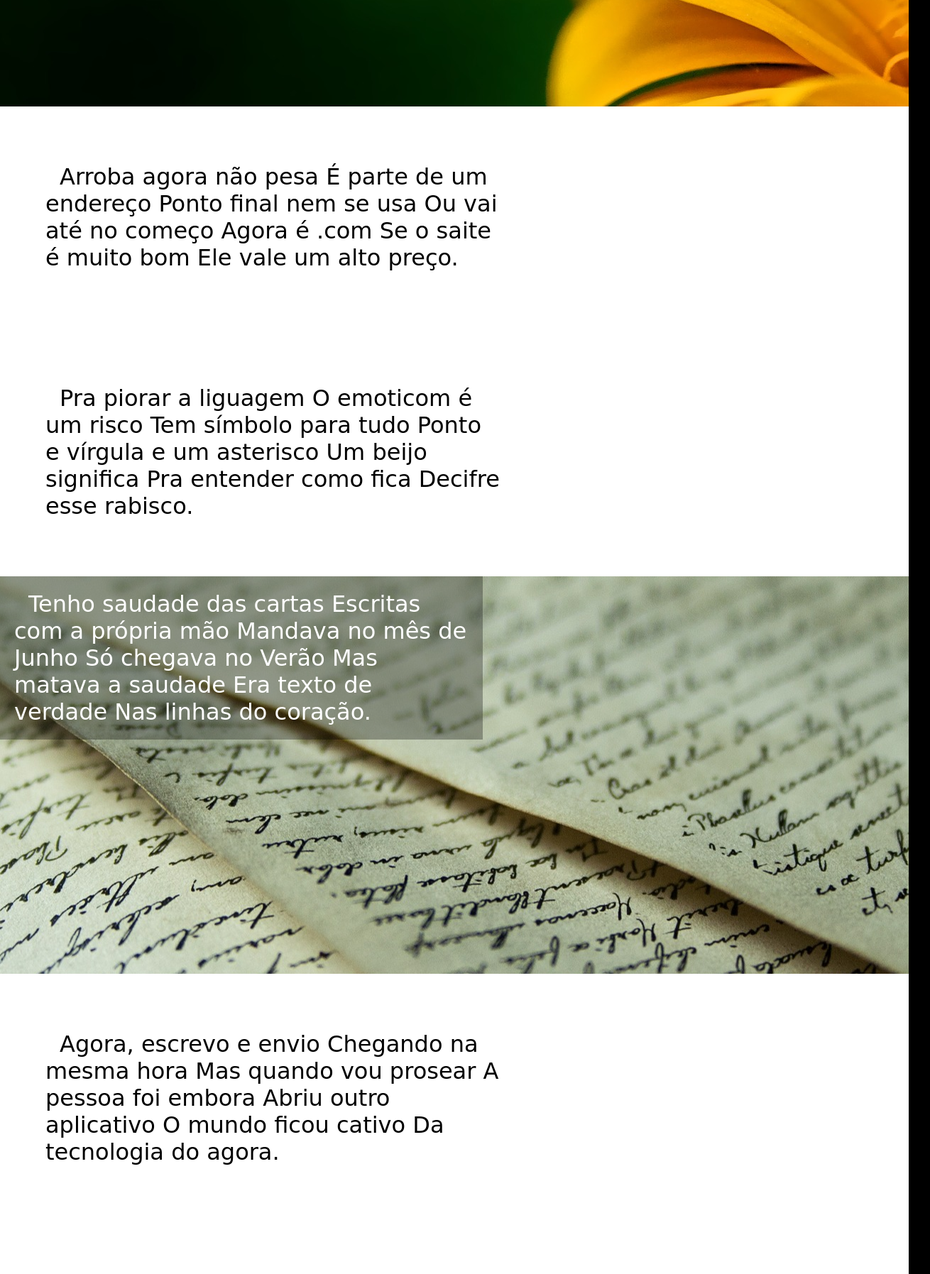
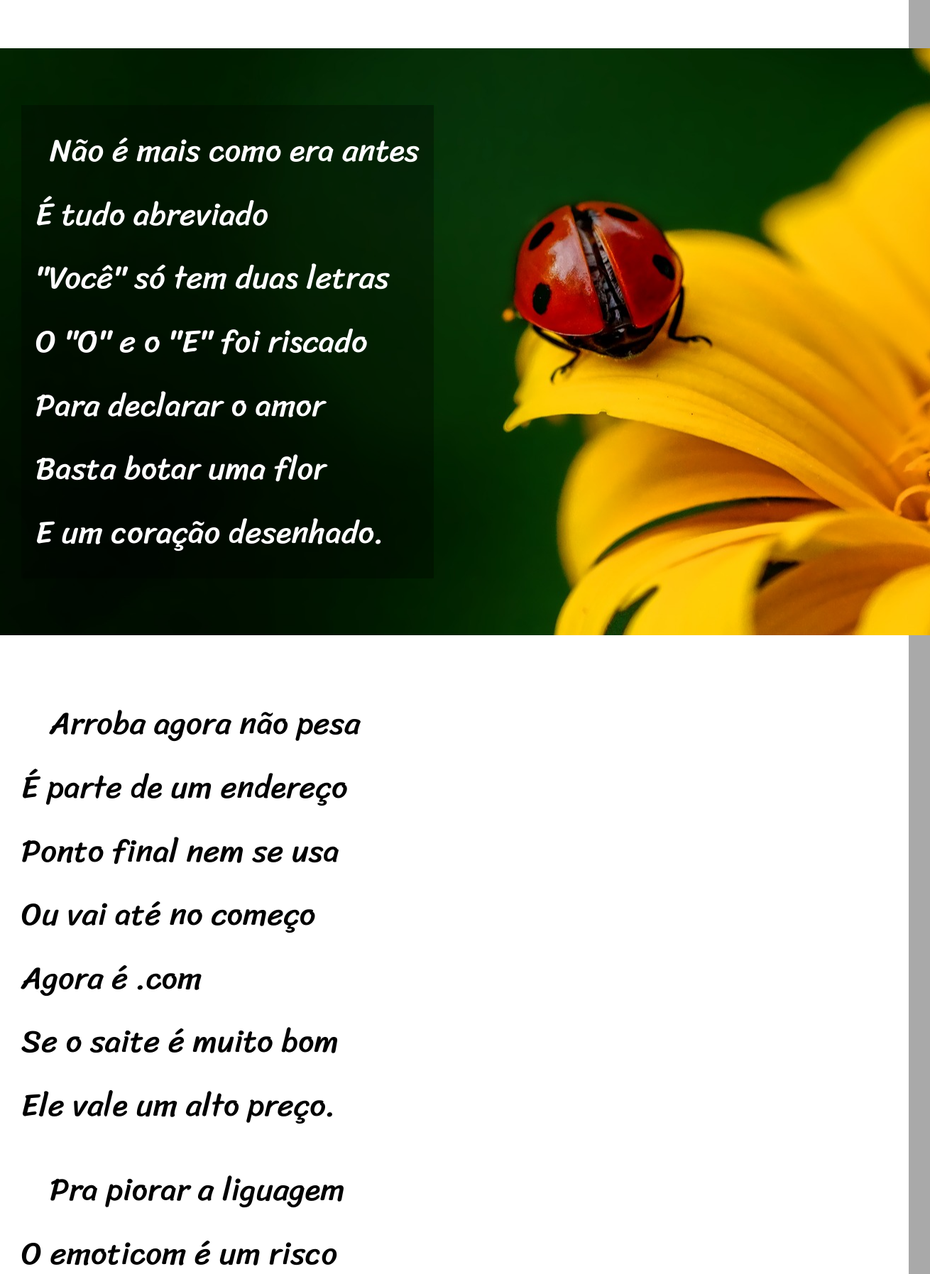
Before and after one commit to Luiz-felixxx/projeto-cordel, a plain HTML site: page index.html in a window 1280 px wide. Shown: the part 1005-2800 px from the top of the page at 71% size, 1310 px wide, since content can reach past the window. Drawn offline with Linux system fonts and the light colour scheme.

Commit message:
atualização

```diff
--- a/index.html
+++ b/index.html
@@ -7,7 +7,6 @@
     <title>Projeto Cordel</title>
 </head>
 <body>
-    <main>
     <header>
         <h1>Cordel Moderno</h1>
         <p>Por <strong><a href="https://www.recantodasletras.com.br/poesias/3186743" target="_blank">Milton Duarte</a></strong></p>
@@ -28,33 +27,33 @@
 
     <section class="imagem01">
             <p>
-                    Não é mais como era antes
-                    É tudo abreviado
-                    "Você" só tem duas letras
-                    O "O" e o "E" foi riscado
-                    Para declarar o amor
-                    Basta botar uma flor
+                Não é mais como era antes <br>
+                É tudo abreviado <br>
+                "Você" só tem duas letras <br>
+                O "O" e o "E" foi riscado <br>
+                Para declarar o amor <br>
+                Basta botar uma flor <br>
                 E um coração desenhado.
             </p>
     </section>
 
     <section class="normal">
         <p>
-                Arroba agora não pesa
-                É parte de um endereço
-                Ponto final nem se usa
-                Ou vai até no começo
-                Agora é .com
-                Se o saite é muito bom
+            Arroba agora não pesa <br>
+            É parte de um endereço <br>
+            Ponto final nem se usa <br>
+            Ou vai até no começo <br>
+            Agora é .com <br>
+            Se o saite é muito bom <br>
             Ele vale um alto preço.
         </p>
         <p>
-                Pra piorar a liguagem
-                O emoticom é um risco
-                Tem símbolo para tudo
-                Ponto e vírgula e um asterisco
-                Um beijo significa
-                Pra entender como fica
+            Pra piorar a liguagem <br>
+            O emoticom é um risco <br>
+            Tem símbolo para tudo <br>
+            Ponto e vírgula e um asterisco <br>
+            Um beijo significa <br>
+            Pra entender como fica <br>
             Decifre esse rabisco.
         </p>
     </section>
@@ -62,40 +61,39 @@
     <section class="imagem02">
 
             <p>
-                    Tenho saudade das cartas
-                    Escritas com a própria mão
-                    Mandava no mês de Junho
-                    Só chegava no Verão
-                    Mas matava a saudade
-                    Era texto de verdade
+                Tenho saudade das cartas <br>
+                Escritas com a própria mão <br>
+                Mandava no mês de Junho <br>
+                Só chegava no Verão <br>
+                Mas matava a saudade <br>
+                Era texto de verdade <br>
                 Nas linhas do coração.
             </p>
     </section>
 
     <section class="normal">
         <p>
-                Agora, escrevo e envio
-                Chegando na mesma hora
-                Mas quando vou prosear
-                A pessoa foi embora
-                Abriu outro aplicativo
-                O mundo ficou cativo
+            Agora, escrevo e envio <br>
+            Chegando na mesma hora <br>
+            Mas quando vou prosear <br>
+            A pessoa foi embora <br>
+            Abriu outro aplicativo <br>
+            O mundo ficou cativo <br>
             Da tecnologia do agora.
         </p>
         <p>
-                Felizmente, pra orar
-                Não precisa de internet
-                Deus escuta todo mundo
-                Se quiser, faça esse teste
-                Dois pontos são dois joelhos
-                Seus lábios são aparelhos
+            Felizmente, pra orar <br>
+            Não precisa de internet <br>
+            Deus escuta todo mundo <br>
+            Se quiser, faça esse teste <br>
+            Dois pontos são dois joelhos <br>
+            Seus lábios são aparelhos <br>
             Deixe que Deus interprete.
         </p>
     </section>
-    </main>
 
     <footer>
-        <p>Site criado por <a href="https://gustavoguanabara.github.io/">Gustavo Guanabara</a> para o <a href="https://www.cursoemvideo.com/">CursoemVideo</a></p>
+        <p>Site criado por <a href="https://gustavoguanabara.github.io/" target="_blank">Gustavo Guanabara</a> para o <a href="https://www.cursoemvideo.com/" target="_blank">CursoemVideo</a></p>
     </footer>
 
 </body>
--- a/style.css
+++ b/style.css
@@ -1,3 +1,10 @@
+@charset "UTF-8";
+
+@import url('https://fonts.googleapis.com/css2?family=Passion+One:wght@400;700;900&display=swap');
+
+@import url('https://fonts.googleapis.com/css2?family=Sriracha&display=swap');
+
+
 :root {
     --font1: Verdana, Geneva, Tahoma, san-serif;
     --font2: 'Passion One', cursive;
@@ -9,45 +16,55 @@
     padding: 0;
 }
 
-body {
+html ,body {
     background-color: black;
+    min-height: 100vh;
+    background-color: darkgray;
+    font-family: var(--font1);
 }
 
 header {
-    font-family: var(--font1);
     background-color: black;
     color: white;
     text-align: center;
-    padding: 40px;
 }
 
-header a {
+header h1 {
+    font-family: var(--font2);
+    font-size: 10vw;
+    padding-top: 50px;
+    font-variant: small-caps;
+}
+
+a {
     text-decoration: none;
     color: white;
+    font-weight: bolder;
 }
 
-header a:hover {
+a:hover {
     text-decoration: underline;
 }
 
 header p{
     font-size: small;
+    padding-bottom: 50px;
 }
 
-main {
-    font-family: var(--font2);
-    font-size: 2em;
+section {
+    font-family: var(--font3);
     background-color: white;
-    position: static;
-    box-shadow: 2px 2px 10px black;
+    line-height: 2em;
+    padding-top: 10vh;
+    padding-bottom: 10vh;
+    padding-left: 30px;
+    font-size: 3.5vw;
+
 }
 
-main>section>p {
-    width: 50%;
-    text-indent: 20px;
-    padding: 20px;
-    max-width: 50%;
-
+section.normal > p {
+    padding-bottom: 30px;
+    text-indent: 40px;
 }
 
 .imagem01 {
@@ -67,30 +84,26 @@ main>section>p {
     min-height: 70vh;
     width: 100%;
     background-attachment: fixed;
-    background-position: center center;
+    background-position: left center;
 
 }
 
 
-main>section.imagem01>p {
+section.imagem01>p {
     background-color: rgba(0, 0, 0, 0.301);
-    max-width: 50%;
     text-indent: 20px;
+    padding: 20px;
+    display: inline-block;
 
 }
 
-main>section.imagem02>p {
+section.imagem02>p {
     background-color: rgba(0, 0, 0, 0.301);
-    max-width: 50%;
     text-indent: 20px;
+    padding: 20px;
+    display: inline-block;
 
-}
 
-main>section.normal>p {
-    max-width: 50%;
-    padding-top: 10vh;
-    padding-bottom: 10vh;
-    padding-left: 5vw;
 }
 
 footer {
@@ -100,13 +113,5 @@ footer {
     text-align: center;
     padding: 10px;
     font-size: 1.1em;
+
 }
-
-footer a {
-    text-decoration: none;
-    color: white;
-}
-
-footer a:hover {
-    text-decoration: underline;
-}
```
Lines whose indentation alone changed are shown as unchanged.
